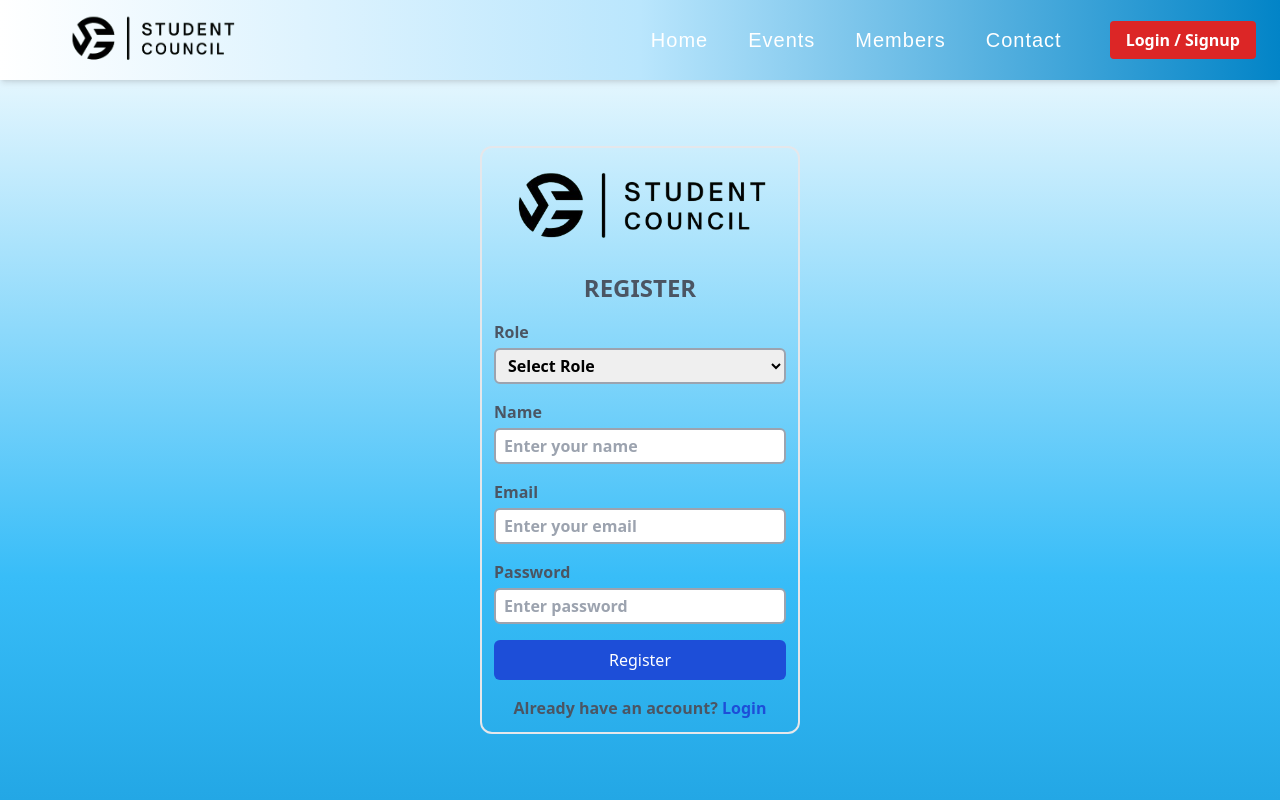
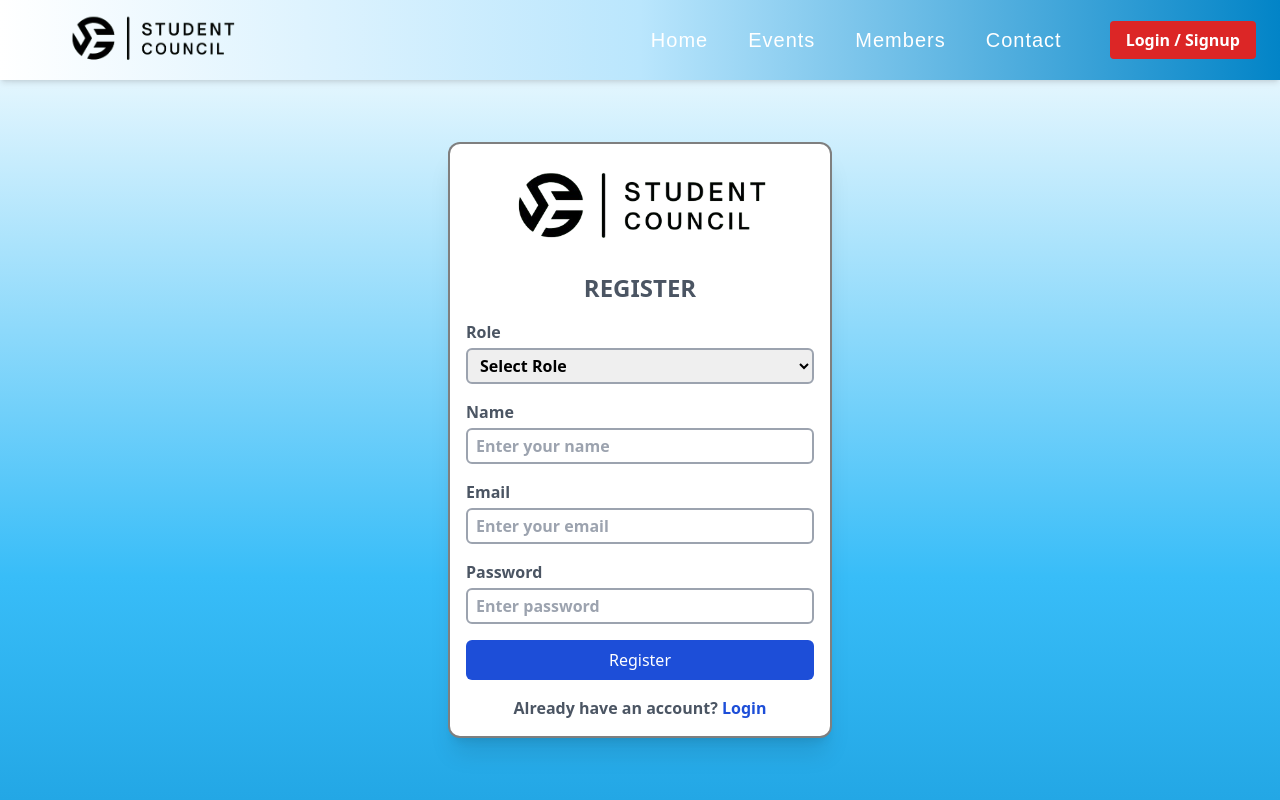
Before and after one commit to mr-dev-prince/scies, a React (Create React App) app: page /register in a window 1280 px wide. Shown: the top 800 px of the page. Built offline with nearby package versions, Linux system fonts and the light colour scheme; a web font is replaced by a local one.

Commit message:
UI fixes

```diff
--- a/src/components/CurrentMembers.jsx
+++ b/src/components/CurrentMembers.jsx
@@ -5,7 +5,7 @@ import { getMembers } from "../api";
 import { notifyError } from "../toast";
 
 const CurrentMembers = () => {
-  const { data, isLoading } = useQuery({
+  const { data } = useQuery({
     queryKey: ["members"],
     queryFn: getMembers,
     refetchOnWindowFocus: false,
--- a/src/components/Navbar.jsx
+++ b/src/components/Navbar.jsx
@@ -57,7 +57,7 @@ const Navbar = () => {
               {user ? (
                 <button
                   onClick={() => setShowProfile(true)}
-                  className="h-10 w-10 flex items-center justify-center border-2 border-black text-red-600 bg-blue-200 font-semibold rounded-full "
+                  className="h-10 w-10 flex items-center justify-center border-2 border-black/50 text-red-600 bg-blue-200 font-semibold rounded-full "
                 >
                   {user.profileImg ? (
                     <img
--- a/src/components/ProfileModal.jsx
+++ b/src/components/ProfileModal.jsx
@@ -116,7 +116,7 @@ const ProfileModal = ({ onClose }) => {
         exit="hidden"
       >
         <motion.div
-          className="bg-white rounded-2xl p-6 w-[35%] shadow-2xl relative border-2"
+          className="bg-white rounded-2xl p-6 w-[35%] shadow-2xl relative border-2 border-black/50"
           variants={modalVariants}
           initial="hidden"
           animate="visible"
--- a/src/pages/Contact.jsx
+++ b/src/pages/Contact.jsx
@@ -22,7 +22,7 @@ const Contact = () => {
         whileInView="visible"
         viewport={{ once: true, amount: 0.3 }}
         variants={containerVariants}
-        className="w-[35%] flex flex-col gap-4 p-6 border-2 rounded-xl"
+        className="w-[35%] flex flex-col gap-4 p-6 border-2 border-black/50 rounded-xl"
       >
         <div className="flex justify-center items-center flex-col gap-4">
           <img src={Logo.logo} alt="logo" className="h-24" />
--- a/src/pages/Login.jsx
+++ b/src/pages/Login.jsx
@@ -5,6 +5,7 @@ import { loginStudent, loginUser } from "../api";
 import { useMutation } from "@tanstack/react-query";
 import { notifyError, notifySuccess } from "../toast";
 import Loader from "../components/Loader";
+import { motion } from "framer-motion";
 
 const Login = () => {
   const [formData, setFormData] = useState({
@@ -62,9 +63,12 @@ const Login = () => {
 
   return (
     <div className="pt-[10vh] h-screen flex justify-center items-center">
-      <form
+      <motion.form
+        initial={{ opacity: 0, y: 50 }}
+        animate={{ opacity: 1, y: 0 }}
+        transition={{ duration: 0.6, ease: "easeOut" }}
         onSubmit={handleSubmit}
-        className="w-[25%] flex flex-col gap-4 p-3 border-2 rounded-xl"
+        className="w-[90%] sm:w-[60%] md:w-[40%] lg:w-[25%] flex flex-col gap-4 p-4 border-2 border-black/50 rounded-xl shadow-xl bg-white"
       >
         <div className="flex justify-center items-center flex-col gap-4">
           <img src={Logo.logo} alt="Logo" className="h-24" />
@@ -148,7 +152,7 @@ const Login = () => {
         >
           Don't have an account? <span className="text-blue-700">Register</span>
         </Link>
-      </form>
+      </motion.form>
     </div>
   );
 };
--- a/src/pages/Register.jsx
+++ b/src/pages/Register.jsx
@@ -5,6 +5,7 @@ import { registerStudent, registerUser } from "../api";
 import { useMutation } from "@tanstack/react-query";
 import Loader from "../components/Loader";
 import { notifyError, notifyInfo, notifySuccess } from "../toast";
+import { motion } from "framer-motion";
 
 const Register = () => {
   const [formData, setFormData] = useState({
@@ -75,9 +76,12 @@ const Register = () => {
 
   return (
     <div className="pt-[10vh] h-screen flex justify-center items-center">
-      <form
+      <motion.form
+        initial={{ opacity: 0, y: 50 }}
+        animate={{ opacity: 1, y: 0 }}
+        transition={{ duration: 0.6, ease: "easeOut" }}
         onSubmit={handleSubmit}
-        className="w-[25%] flex flex-col gap-4 p-3 border-2 rounded-xl"
+        className="w-[90%] sm:w-[60%] md:w-[40%] lg:w-[30%] flex flex-col gap-4 p-4 border-2 border-black/50 rounded-xl shadow-xl bg-white"
       >
         <div className="flex justify-center items-center flex-col gap-4">
           <img src={Logo.logo} alt="Logo" className="h-24" />
@@ -171,7 +175,7 @@ const Register = () => {
         >
           Already have an account? <span className="text-blue-700">Login</span>
         </Link>
-      </form>
+      </motion.form>
     </div>
   );
 };
```
